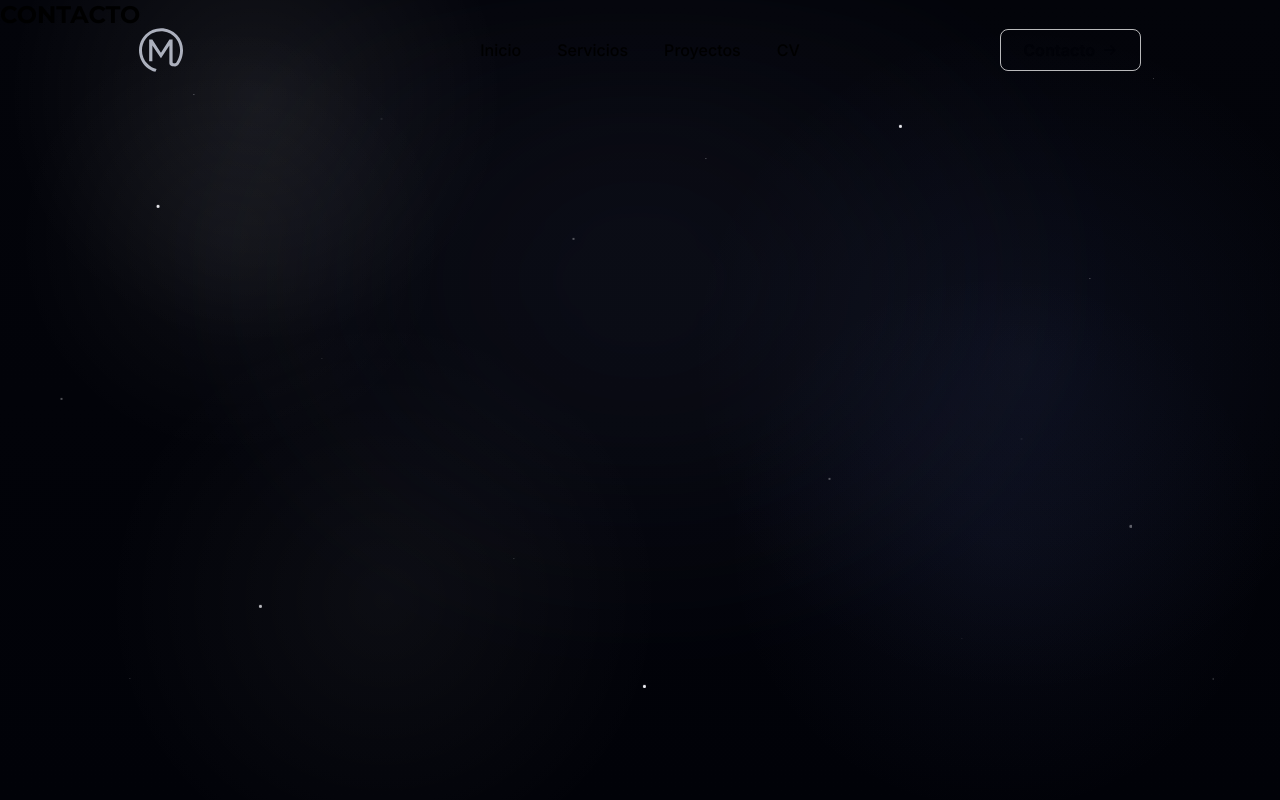
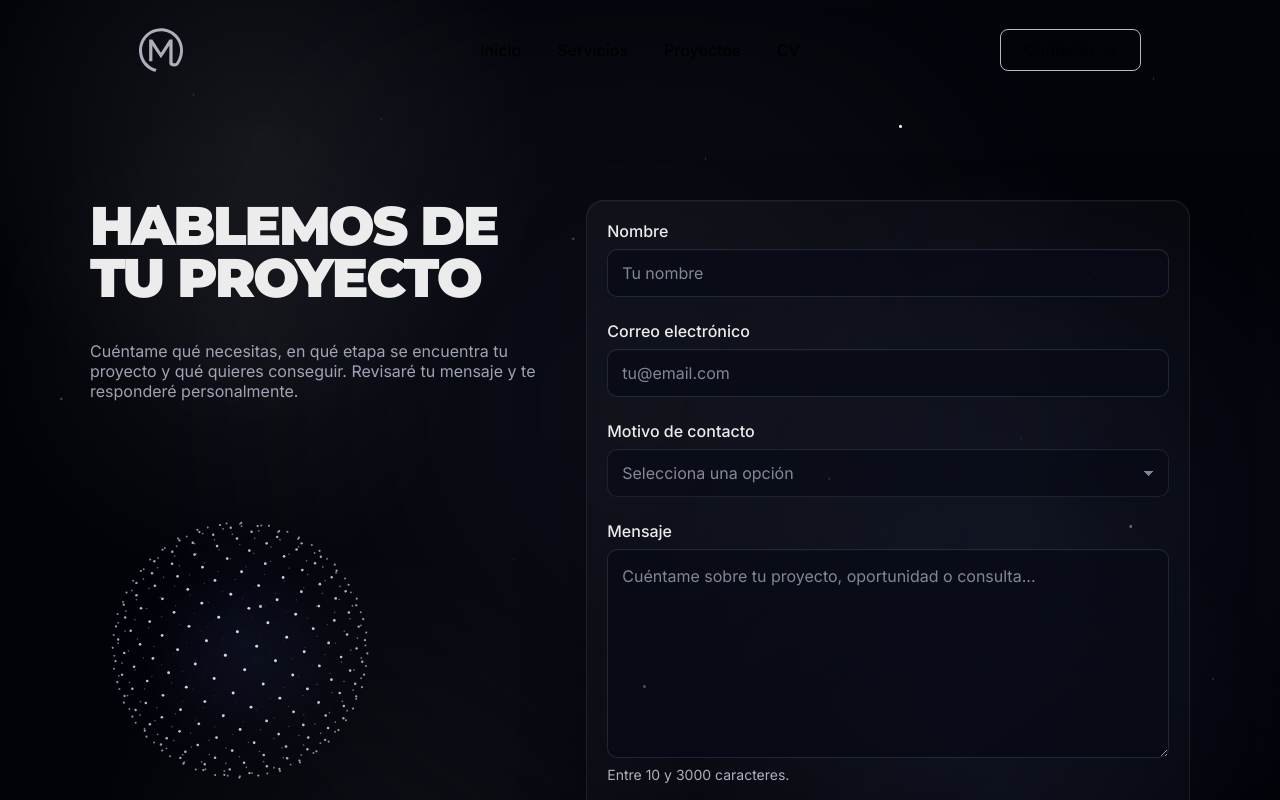
Before and after one commit to mircomania/mircomania-1-1.0, a Next.js app: page /contacto in a window 1280 px wide. Shown: the top 800 px of the page. Built offline with nearby package versions, Linux system fonts and the light colour scheme.

Commit message:
41 commit mircomania-1-1.0 - contact page full

```diff
--- a/src/components/exports/contact/contact1/Contact1.tsx
+++ b/src/components/exports/contact/contact1/Contact1.tsx
@@ -1,11 +1,31 @@
+import ContactForm from '@/components/exports/form/ContactForm';
+import DesktopParticlePlanet from '@/components/visuals/particlePlanet/DesktopParticlePlanet';
+
 import styles from './contact1.module.css';
 
 export default function Contact1() {
     return (
-        <section className={styles.sectionContainer}>
-            <header>
-                <h1>CONTACTO</h1>
-            </header>
+        <section className={styles.sectionContainer} aria-labelledby="contact-title">
+            <div className={styles.sectionContent}>
+                <div className={styles.presentationContainer}>
+                    <div className={styles.textContainer}>
+                        <h1 id="contact-title">HABLEMOS DE TU PROYECTO</h1>
+
+                        <p>
+                            Cuéntame qué necesitas, en qué etapa se encuentra tu proyecto y qué quieres conseguir. Revisaré tu mensaje y te responderé
+                            personalmente.
+                        </p>
+                    </div>
+
+                    <div className={styles.planetContainer} aria-hidden="true">
+                        <DesktopParticlePlanet />
+                    </div>
+                </div>
+
+                <div className={styles.formContainer}>
+                    <ContactForm />
+                </div>
+            </div>
         </section>
     );
 }
--- a/src/components/exports/contact/contact1/contact1.module.css
+++ b/src/components/exports/contact/contact1/contact1.module.css
@@ -1,3 +1,78 @@
 .sectionContainer {
+    display: flex;
+    align-items: center;
+    justify-content: center;
+    color: var(--text-primary);
     min-height: 100svh;
+    padding: 120px 7vw;
+    padding-bottom: 150px;
 }
+
+.sectionContent {
+    display: flex;
+    flex-direction: column;
+    gap: 50px;
+    width: 100%;
+    max-width: 1100px;
+}
+
+.presentationContainer {
+    display: flex;
+    flex-direction: column;
+    align-items: flex-start;
+}
+
+.textContainer {
+    display: flex;
+    flex-direction: column;
+    align-items: start;
+    justify-content: center;
+}
+
+.textContainer h1 {
+    margin: 0 0 38px;
+    max-width: 420px;
+    color: var(--text-primary);
+    font-size: clamp(2.6rem, 10vw, 3.4rem);
+    font-weight: 900;
+    line-height: 0.95;
+    letter-spacing: -0.04em;
+    text-wrap: balance;
+}
+
+.textContainer p {
+    color: var(--text-secondary);
+    max-width: 700px;
+    font-size: 16px;
+}
+
+.planetContainer {
+    display: none;
+}
+
+.formContainer {
+    width: 100%;
+}
+
+@media (min-width: 1200px) {
+    .sectionContainer {
+        padding: 200px 7vw;
+    }
+
+    .sectionContent {
+        display: grid;
+        grid-template-columns: minmax(0, 0.85fr) minmax(500px, 1.15fr);
+        align-items: start;
+    }
+
+    .presentationContainer {
+        justify-content: space-between;
+        min-height: 600px;
+    }
+
+    .planetContainer {
+        display: flex;
+        align-items: center;
+        justify-content: center;
+    }
+}
--- a/src/components/exports/home/home5/Home5.tsx
+++ b/src/components/exports/home/home5/Home5.tsx
@@ -1,5 +1,5 @@
 import ContactForm from '@/components/exports/form/ContactForm';
-import DesktopParticlePlanet from './DesktopParticlePlanet';
+import DesktopParticlePlanet from '../../../visuals/particlePlanet/DesktopParticlePlanet';
 
 import styles from './home5.module.css';
 
--- a/src/components/exports/home/home5/DesktopParticlePlanet.tsx
+++ b/src/components/visuals/particlePlanet/DesktopParticlePlanet.tsx
@@ -2,7 +2,7 @@
 
 import { useMediaQuery } from '@/hooks/useMediaQuery';
 
-import ParticlePlanet from './ParticlePlanet';
+import ParticlePlanet from '@/components/visuals/particlePlanet/ParticlePlanet';
 
 export default function DesktopParticlePlanet() {
     const isDesktop = useMediaQuery('(min-width: 1200px)');
```
Also changed, not shown: src/components/visuals/particlePlanet/ParticlePlanet.tsx (renamed from src/components/exports/home/home5/ParticlePlanet.tsx), src/components/visuals/particlePlanet/particlePlanet.module.css (renamed from src/components/exports/home/home5/particlePlanet.module.css).
